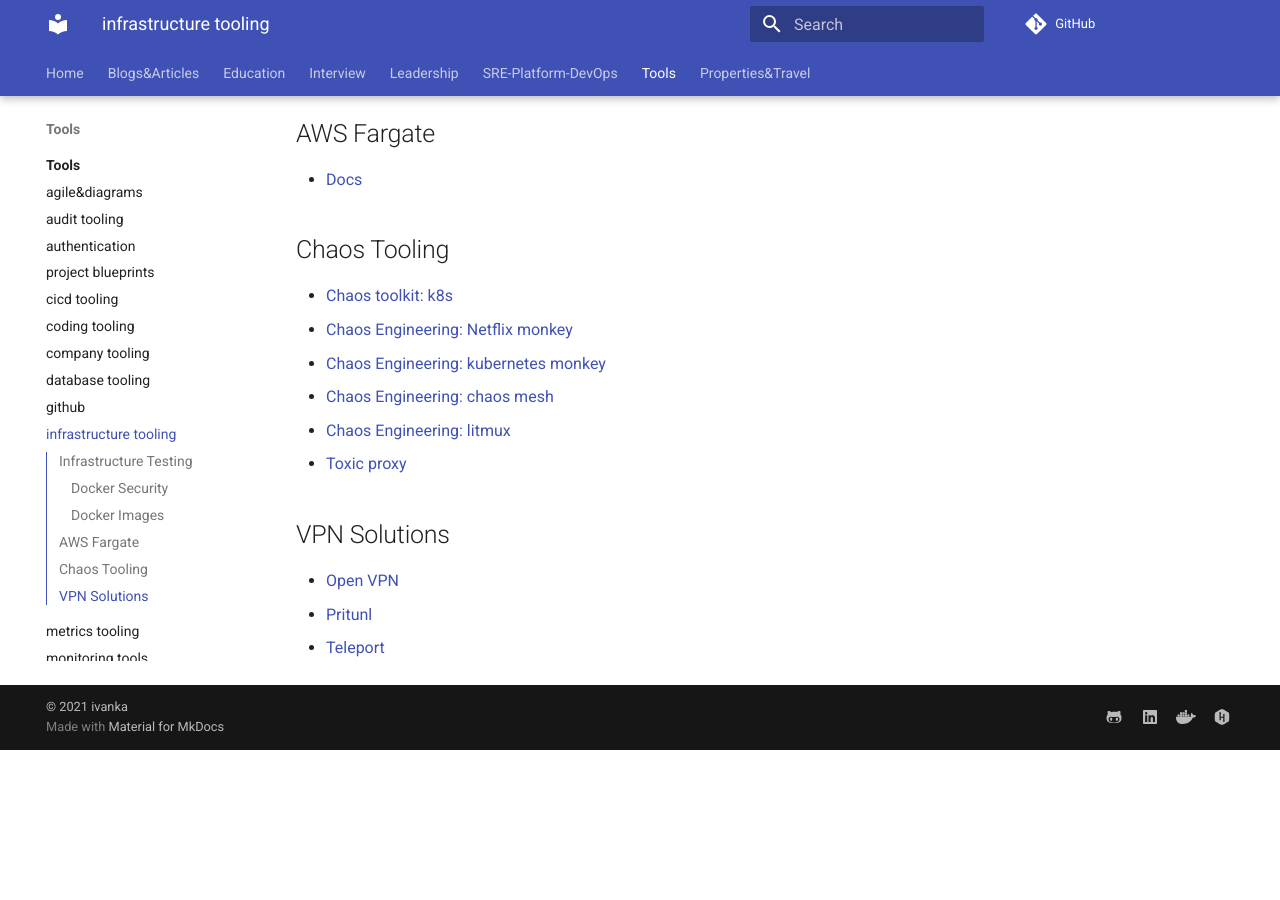
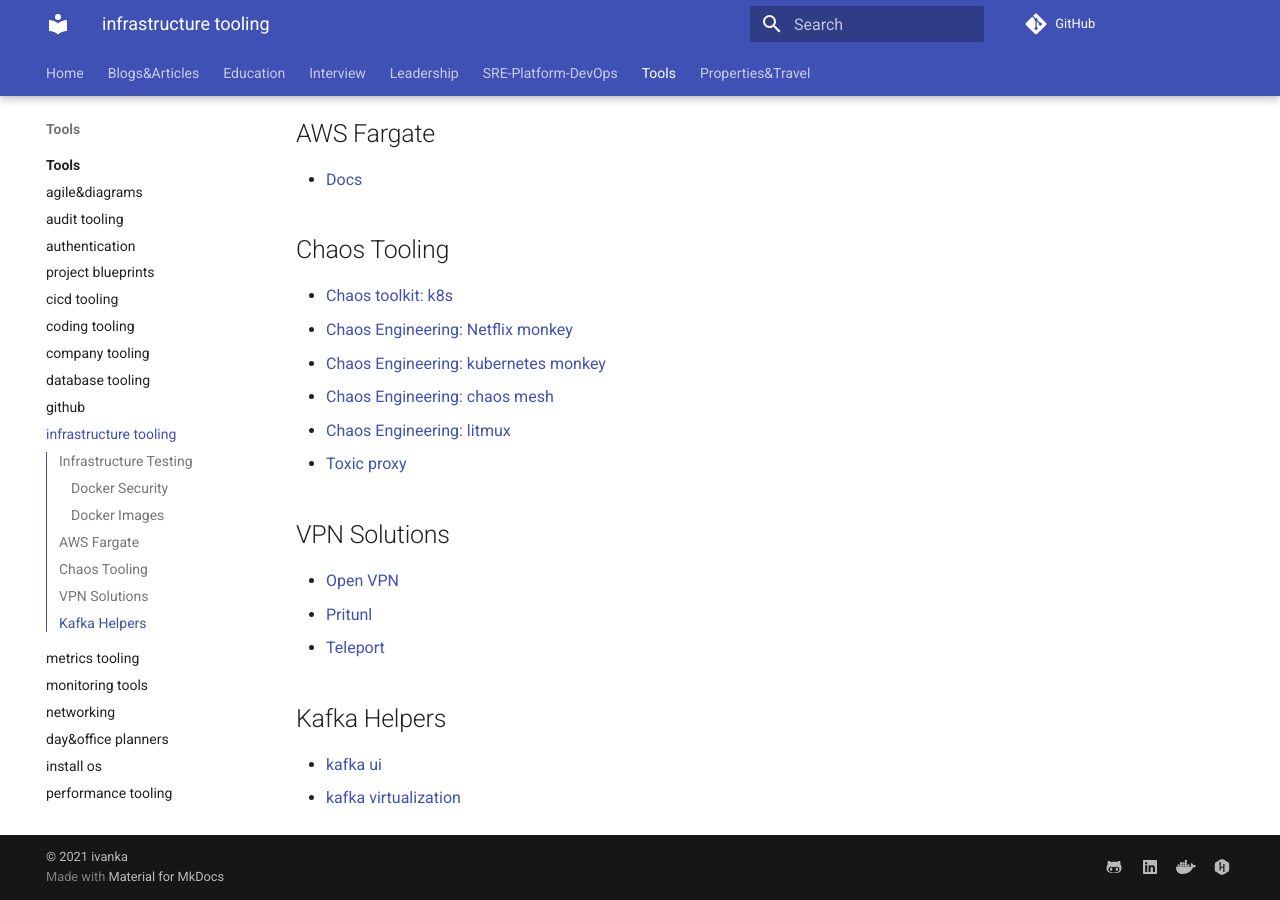
Before and after one commit to ivankatliarchuk/knowledge-base, an MkDocs documentation site: the page built from docs/tools/infrastructure.md, in a window 1280 px wide and 900 px high, scrolled down 1012 px. Built offline with MkDocs 1.6.1 and Material for MkDocs 9.7.7, drawn with Linux system fonts in a browser that asks for light colours; comment, search, counter and statistics services are not loaded; before the commit the page ends 1762 px from its top, so only the background shows below that.

Commit message:
kafka ui
Signed-off-by: ivan katliarchuk <ivan.katliarchuk@gmail.com>

```diff
--- a/docs/tools/infrastructure.md
+++ b/docs/tools/infrastructure.md
@@ -53,3 +53,8 @@
 - [Open VPN](https://openvpn.net/)
 - [Pritunl](https://pritunl.com)
 - [Teleport](https://github.com/gravitational/teleport)
+
+## Kafka Helpers
+
+- [kafka ui](https://github.com/provectus/kafka-ui)
+- [kafka virtualization](https://softwaremill.com/kafka-visualisation/)
```
